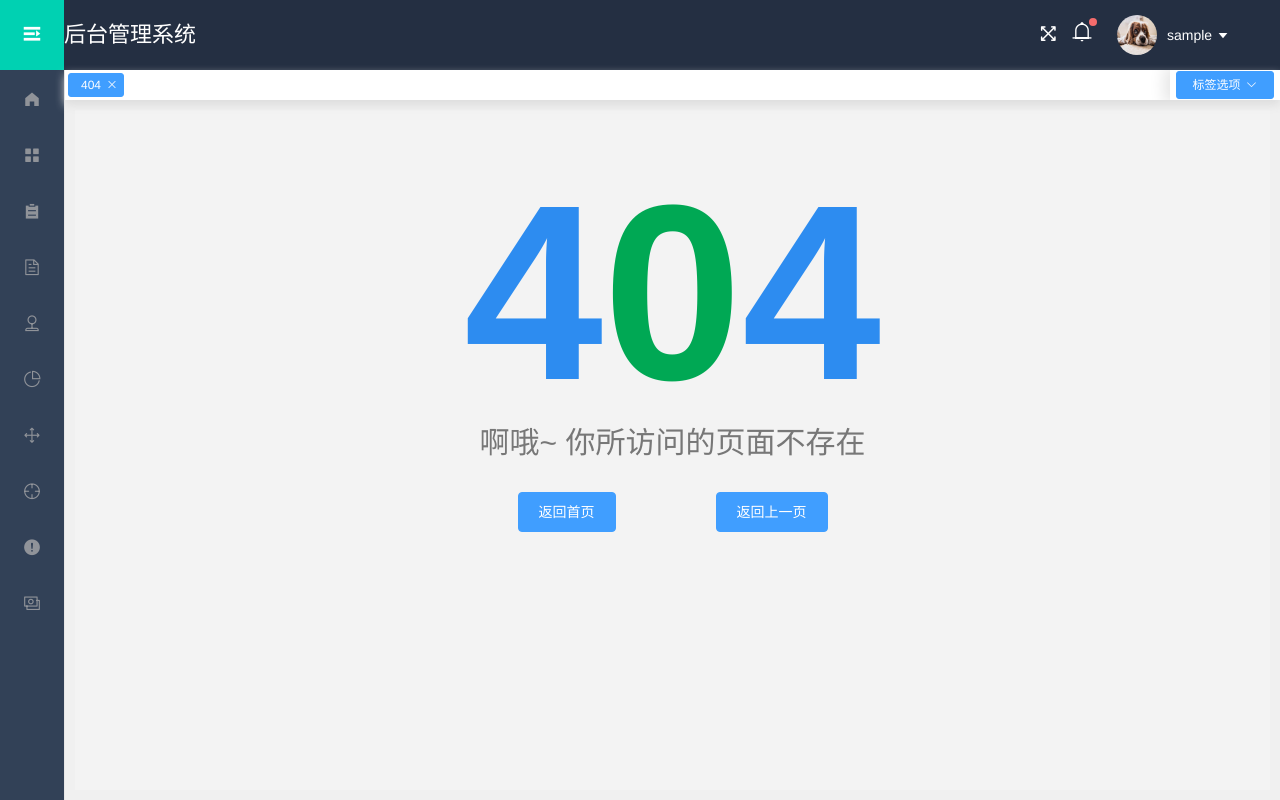
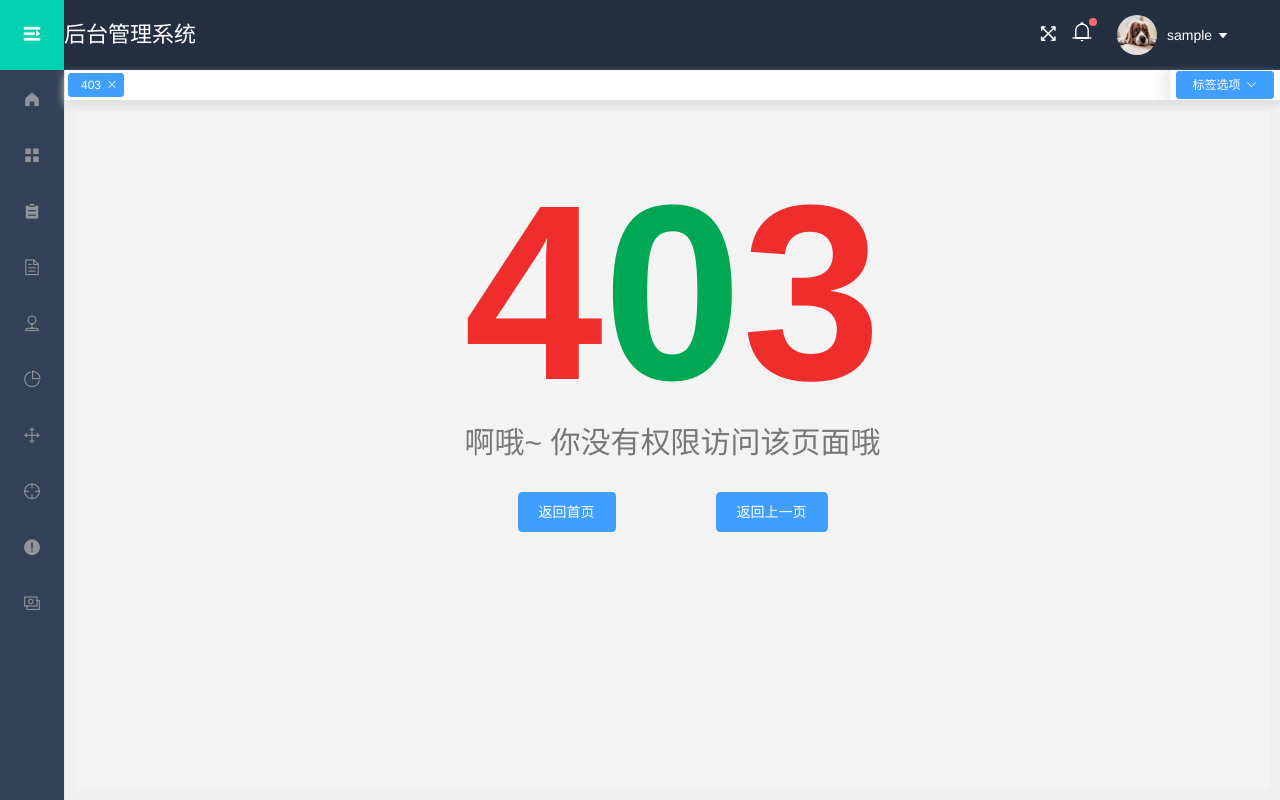
Before and after one commit to root-lucas/vue-admin, a Vue app: page /403 in a window 1280 px wide. Before the commit this address led to /404. Built offline with nearby package versions, Linux system fonts and the light colour scheme; sample sign-in values are in the browser's storage.

Commit message:
add: permission page

```diff
--- /dev/null
+++ b/src/components/page/403.vue
@@ -0,0 +1,56 @@
+<template>
+  <div class="error-page">
+      <div class="error-code">4<span>0</span>3</div>
+      <div class="error-desc">啊哦~ 你没有权限访问该页面哦</div>
+      <div class="error-handle">
+          <router-link to="/">
+            <el-button type="primary" size="large">返回首页</el-button>
+          </router-link>
+          <el-button class="error-btn" type="primary" size="large" @click="goBack">返回上一页</el-button>
+      </div>
+  </div>
+</template>
+
+<script>
+export default {
+  methods: {
+      goBack(){
+          this.$router.go(-1);
+      }
+  }
+}
+</script>
+
+
+<style scoped>
+    .error-page{
+        display: flex;
+        justify-content: center;
+        align-items: center;
+        flex-direction: column;
+        width: 100%;
+        height: 100%;
+        background: #f3f3f3;
+        box-sizing: border-box;
+    }
+    .error-code{
+        line-height: 1;
+        font-size: 250px;
+        font-weight: bolder;
+        color: #f02d2d;
+    }
+    .error-code span{
+        color: #00a854;
+    }
+    .error-desc{
+        font-size: 30px;
+        color: #777;
+    }
+    .error-handle{
+        margin-top: 30px;
+        padding-bottom: 200px;
+    }
+    .error-btn{
+        margin-left: 100px;
+    }
+</style>
--- /dev/null
+++ b/src/components/page/Permission.vue
@@ -0,0 +1,47 @@
+<template>
+    <div>
+        <div class="crumbs">
+            <el-breadcrumb separator="/">
+                <el-breadcrumb-item><i class="el-icon-warning-outline"></i> 权限测试</el-breadcrumb-item>
+            </el-breadcrumb>
+        </div>
+        <div class="container">
+            <h1>管理员权限页面</h1>
+            <p>只有用 admin 账号登录的才拥有管理员权限，才能进到这个页面，其他账号想进来都会跳到403页面，重新用管理员账号登录才有权限。</p>
+            <p>想尝试一下，请<router-link to="/login" class="logout">退出登录</router-link>，随便输入个账号名，再进来试试看。</p>
+        </div>
+
+    </div>
+</template>
+
+<script>
+    export default {
+        data: function(){
+            return {}
+        }
+    }
+</script>
+
+<style scoped>
+.crumbs {
+    margin: 10px 0;
+}
+.container {
+    padding: 30px;
+    background: #fff;
+    border: 1px solid #ddd;
+    border-radius: 5px;
+}
+h1{
+    text-align: center;
+    margin: 30px 0;
+}
+p{
+    line-height: 30px;
+    margin-bottom: 10px;
+    text-indent: 2em;
+}
+.logout{
+    color: #409EFF;
+}
+</style>
--- a/src/main.js
+++ b/src/main.js
@@ -5,7 +5,7 @@ import store from './store'
 import ElementUI from 'element-ui'
 import 'element-ui/lib/theme-chalk/index.css'
 import VueI18n from 'vue-i18n'
-import { messages } from './components/common/i18n';
+import { messages } from './components/common/i18n'
 
 Vue.config.productionTip = false
 Vue.use(ElementUI, {
@@ -24,6 +24,9 @@ router.beforeEach((to, from, next) => {
     const role = localStorage.getItem('ms_username')
     if (!role && to.path !== '/login') {
         next('/login')
+    } else if (to.meta.permission) {
+        // 如果是管理员权限则可进入，这里只是简单的模拟管理员权限而已
+        role === 'admin' ? next() : next('/403')
     } else {
         next()
     }
--- a/src/router/index.js
+++ b/src/router/index.js
@@ -79,6 +79,17 @@ const routes = [
                 component: () => import(/* webpackChunkName: "i18n" */ '../components/page/I18n.vue'),
                 meta: { title: '国际化' },
             },
+            {
+                // 权限页面
+                path: '/permission',
+                component: () => import(/* webpackChunkName: "permission" */ '../components/page/Permission.vue'),
+                meta: { title: '权限测试', permission: true },
+            },
+            {
+                path: '/403',
+                component: () => import(/* webpackChunkName: "403" */ '../components/page/403.vue'),
+                meta: { title: '403' },
+            },
         ],
     },
     {
```
